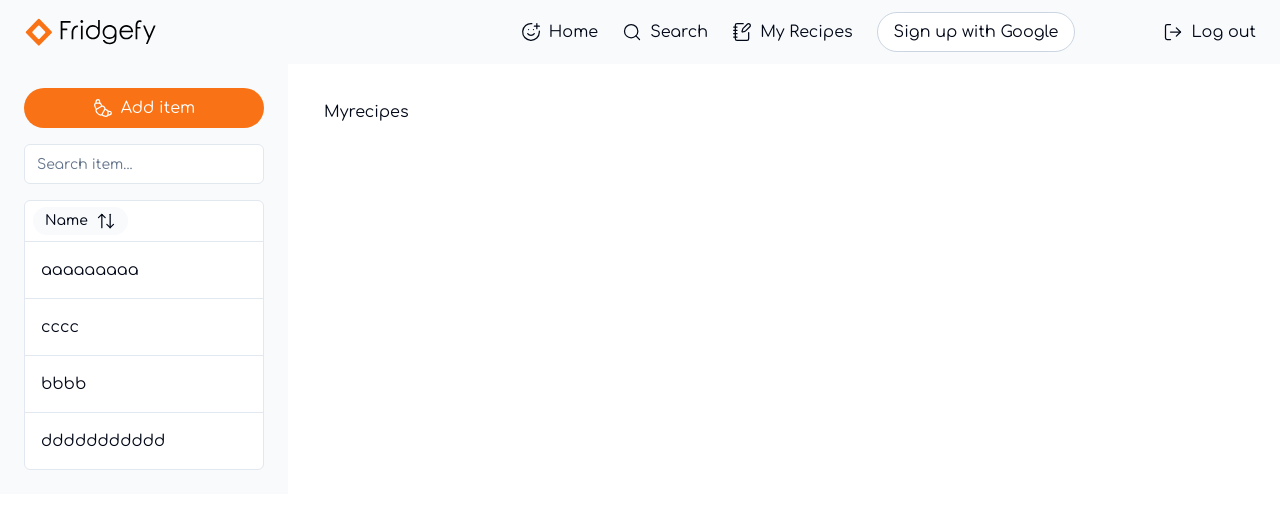
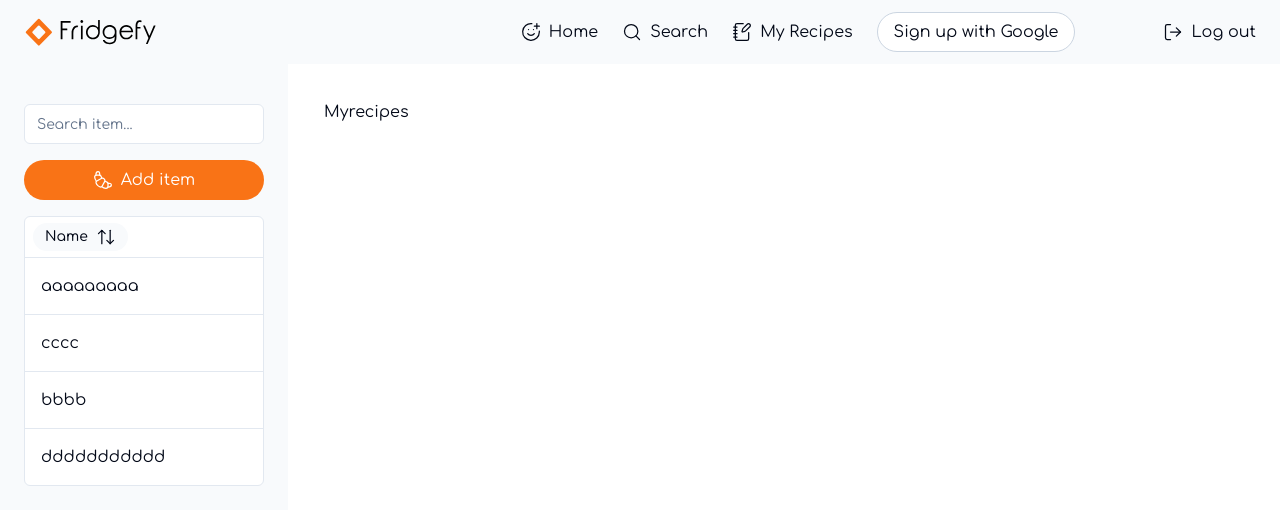
Before and after one commit to medamayakey/medamayakey, a Next.js app: page /myrecipes in a window 1280 px wide. Shown: the top 524 px of the page. Built offline with nearby package versions, Linux system fonts and the light colour scheme.

Commit message:
fix sidebar

```diff
--- a/src/app/payments/dataTable.tsx
+++ b/src/app/payments/dataTable.tsx
@@ -13,6 +13,8 @@ import {
 } from "@tanstack/react-table";
 import { Table, TableBody, TableCell, TableHead, TableHeader, TableRow } from "@/components/ui/table";
 import { Input } from "@/components/ui/input";
+import { Button } from "@/components/ui/button";
+import { Croissant } from "lucide-react";
 
 interface DataTableProps<TData, TValue> {
   columns: ColumnDef<TData, TValue>[];
@@ -47,6 +49,12 @@ export function DataTable<TData, TValue>({ columns, data }: DataTableProps<TData
           className="max-w-sm"
         />
       </div>
+
+      <Button size={"lg"} className="mb-4">
+        <Croissant className="mr-2" />
+        Add item
+      </Button>
+
       <Table>
         <TableHeader>
           {table.getHeaderGroups().map((headerGroup) => (
--- a/src/components/Sidebar.tsx
+++ b/src/components/Sidebar.tsx
@@ -1,7 +1,5 @@
 import { columns, Payment } from "@/app/payments/columns";
 import { DataTable } from "@/app/payments/dataTable";
-import { Button } from "./ui/button";
-import { Croissant } from "lucide-react";
 
 async function getData(): Promise<Payment[]> {
   // Fetch data from your API here.
@@ -31,11 +29,6 @@ export default async function Sidebar() {
   return (
     <aside className="min-w-72 bg-slate-50 p-6">
       <div>
-        <Button size={"lg"}>
-          <Croissant className="mr-2" />
-          Add item
-        </Button>
-
         <DataTable columns={columns} data={data} />
       </div>
     </aside>
```
